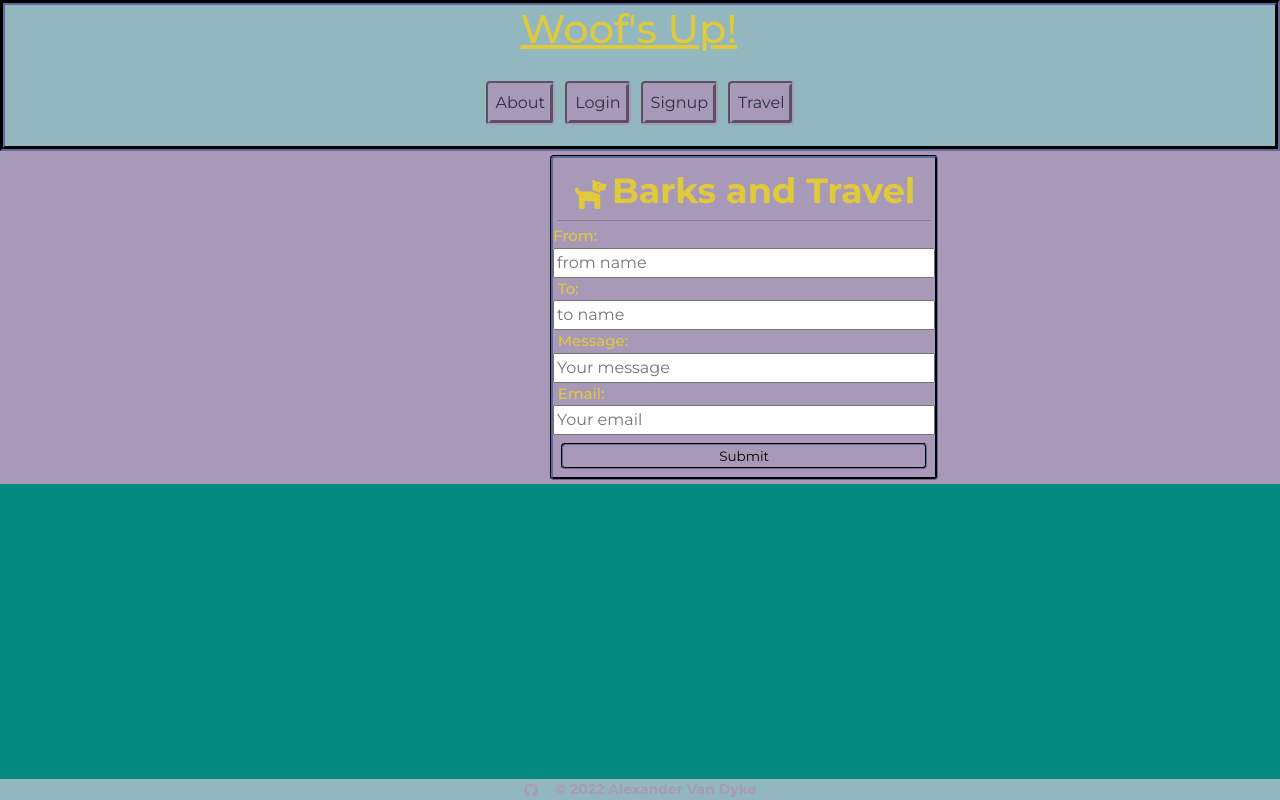
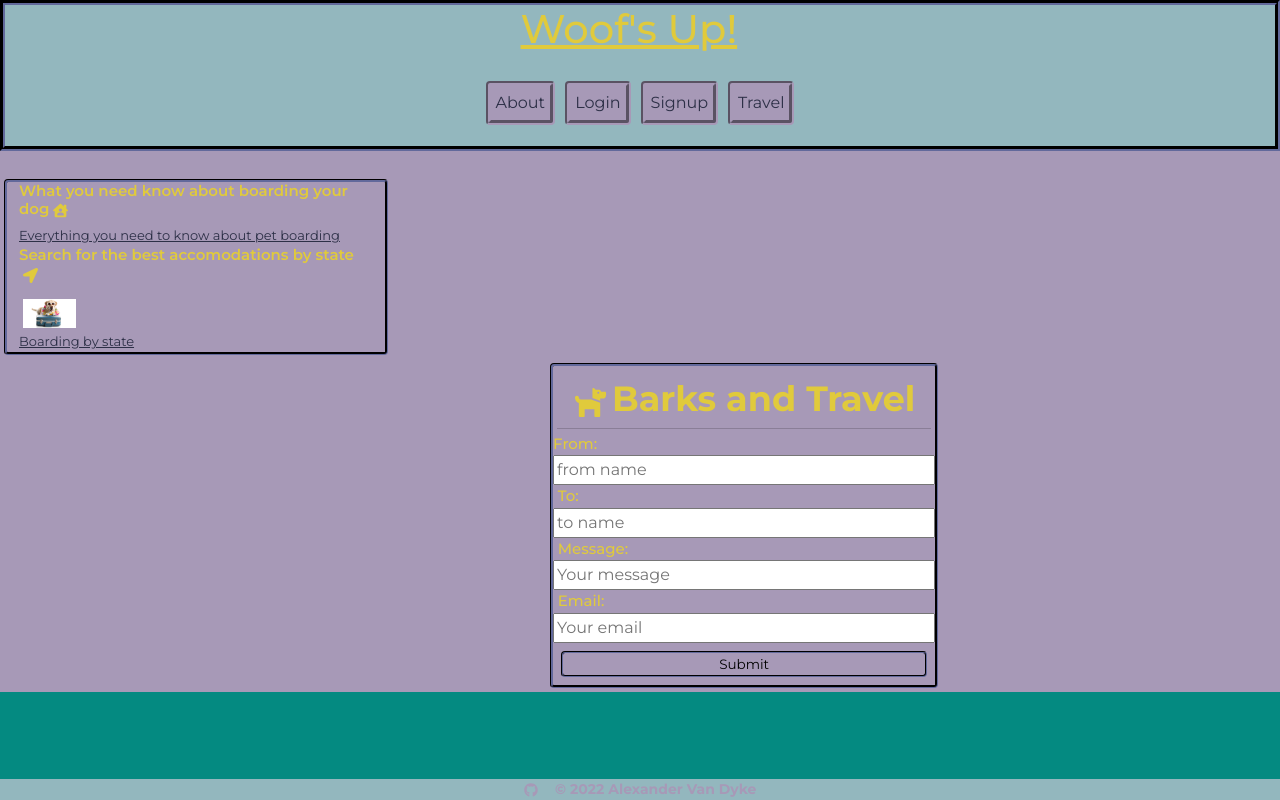
Before and after one commit to AlexandertheGreat491/Woofs_Up, a React (Create React App) app in the folder client/: page /travel in a window 1280 px wide. Built offline with nearby package versions, Linux system fonts and the light colour scheme.

Commit message:
boarding page up and running

```diff
--- a/client/package.json
+++ b/client/package.json
@@ -6,6 +6,7 @@
     "@testing-library/jest-dom": "^5.16.5",
     "@testing-library/react": "^13.4.0",
     "@testing-library/user-event": "^13.5.0",
+    "axios": "^1.1.2",
     "bootstrap": "^5.2.2",
     "emailjs-com": "^3.2.0",
     "graphql": "^16.6.0",
--- a/client/src/components/Travel/index.js
+++ b/client/src/components/Travel/index.js
@@ -2,6 +2,8 @@ import React, { useState } from "react";
 import { send } from "emailjs-com";
 //import { validateEmail } from "../../utils/helpers";
 import { FaDog } from "react-icons/fa";
+import Boarding from '../../pages/Boarding';
+
 
 // Travel function to get return statement
 const TravelForm = () => {
@@ -30,6 +32,9 @@ const TravelForm = () => {
 
   return (
        <section id="form">
+
+        <Boarding/>
+
       <form id="travelform" className="mt-1 mb-1 travel card d-inline-flex" onSubmit={onSubmit}>
         <h2 id="bark" className="m-1 card-header">
           <FaDog className="me-1"/>
--- a/client/src/index.css
+++ b/client/src/index.css
@@ -215,6 +215,27 @@ nav a:hover {
   background-color: var(--quarternary);
 }
 
+/* boarding page styling */
+
+#doghotel {
+  background-color: var(--quarternary);
+  width: 30%;
+  border: 0.1875em groove var(--primary);
+  border-radius: 4px;
+  float:left;
+}
+
+#board {
+  color: var(--tertiary);
+  font-size: 0.9375em;
+  font-weight: 600;
+}
+
+#boardinglinks {
+  font-size: 0.8125em;
+  color: var(--primary);
+}
+
 /* footer styling */
 footer {
   color: var(--quarternary);
--- a/client/src/pages/Boarding.js
+++ b/client/src/pages/Boarding.js
@@ -0,0 +1,27 @@
+import React from "react";
+import dogSuitcase from "../assets/images/dog_suitcase.JPG";
+import { FaHouseUser } from "react-icons/fa";
+import { FaLocationArrow} from "react-icons/fa";
+
+
+// reference https://be.chewy.com/everything-you-need-to-know-about-pet-boarding/?gclid=Cj0KCQjwy5maBhDdARIsAMxrkw1xTCLzJeWX-StxKYy2i39BxGjJqJkFdb5LvTOxoyK_VZNsKomNLSwaAuUGEALw_wcB
+// reference https://images.app.goo.gl/kJjKu6faBXgwzrEr8
+const Boarding = () => {
+  return (
+    <div>
+        <br></br>
+    <div id="doghotel" className="container card m-1">
+      <h2 id="board">What you need know about boarding your dog<FaHouseUser className="ms-1"/></h2>
+      <a id="boardinglinks" href="https://be.chewy.com/everything-you-need-to-know-about-pet-boarding/?gclid=Cj0KCQjwy5maBhDdARIsAMxrkw1xTCLzJeWX-StxKYy2i39BxGjJqJkFdb5LvTOxoyK_VZNsKomNLSwaAuUGEALw_wcB">
+        Everything you need to know about pet boarding
+      </a>
+
+      <h2 id="board">Search for the best accomodations by state<FaLocationArrow className="m-1"/></h2>
+      <img style={{width:"15%", height:"15%"}} src={dogSuitcase} alt="dog" className="m-1" />
+      <a id="boardinglinks" href="https://www.bringfido.com/resource/doggie_daycare_boarding/region/united_states/">Boarding by state</a>
+    </div>
+    </div>
+  );
+};
+
+export default Boarding;
```
Also changed, not shown: client/src/assets/images/dog_suitcase.JPG (added), 1 other file (tests, documents, lock files or other folders).
